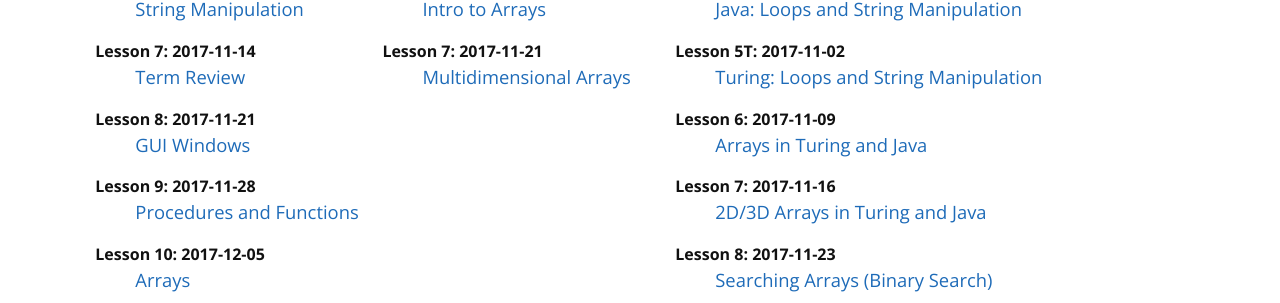
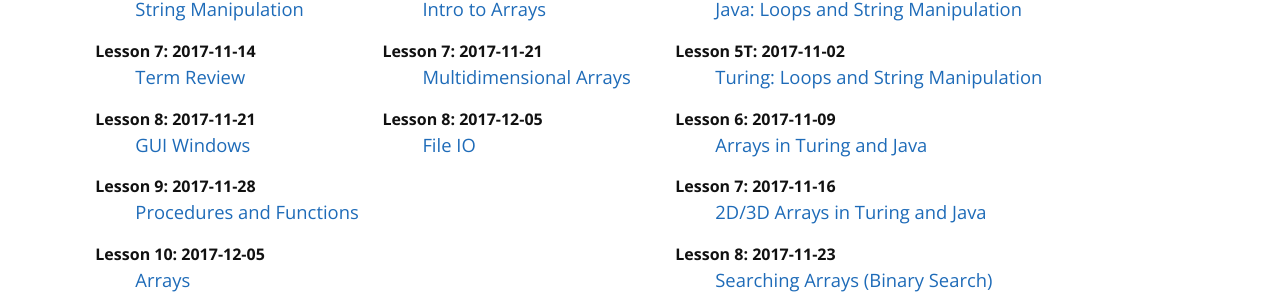
Before and after one commit to mcpt/mcpt.github.io, a Jekyll site: the page built from cpt.md, in a window 1280 px wide. Shown: the part 982-1285 px from the top of the page. Built offline with Jekyll 4.4.1, drawn with Linux system fonts in a browser that asks for light colours.

Commit message:
Update intermediate-lessons.yml

```diff
--- a/_data/intermediate-lessons.yml
+++ b/_data/intermediate-lessons.yml
@@ -38,3 +38,8 @@
   date: 2017-11-21
   id: 7
   url: https://docs.google.com/presentation/d/158C2RvCxvMDFHFioob9xYuTxJoXz6xQmSNA9VWPBIto/edit?usp=sharing
+
+- title: File IO
+  date: 2017-12-05
+  id: 8
+  url: https://docs.google.com/presentation/d/1Hf2DQqKfqDAUrmp0UXJi3QJjkZtYsSm0kPnXKug6wdI/edit?usp=sharing
```
